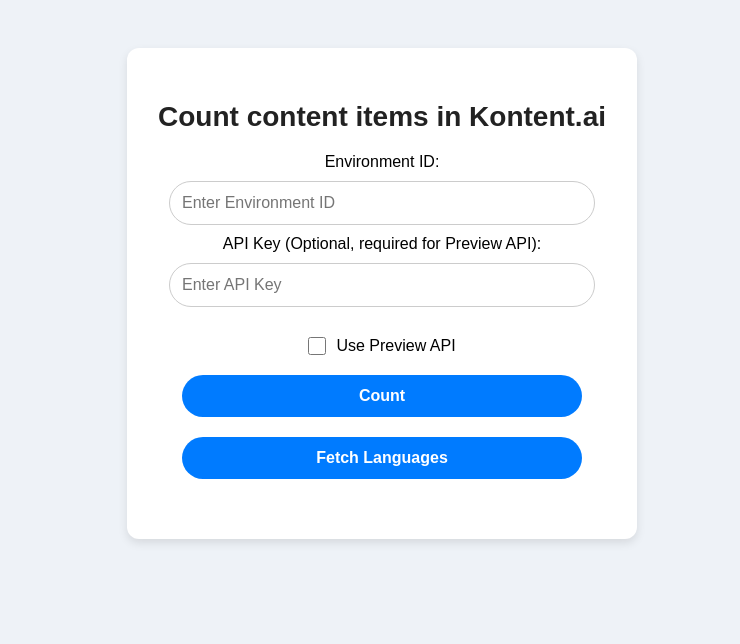
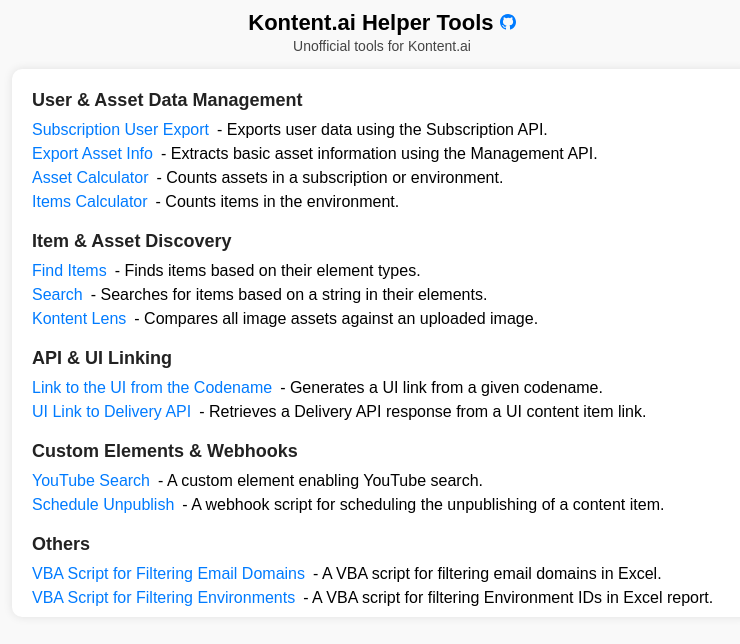
Before and after one commit to lukas-lacko/kontent.ai, a plain HTML site: page index.html in a window 1280 px wide. Shown: the whole page, without its empty margins (258-998 px from the left). Drawn offline with Linux system fonts and the light colour scheme.

Commit message:
Update index.html

```diff
--- a/index.html
+++ b/index.html
@@ -3,195 +3,143 @@
 <head>
     <meta charset="UTF-8">
     <meta name="viewport" content="width=device-width, initial-scale=1.0">
-    <title>Count content items in Kontent.ai</title>
+    <title>Kontent.ai Related Mini Apps</title>
     <style>
         body {
             font-family: Arial, sans-serif;
-            background-color: #eef2f7;
             text-align: center;
-            padding: 40px;
+            margin: 10px;
+            background-color: #f9f9f9;
+        }
+        h1 {
+            font-size: 22px; /* Reduced from default size */
+            margin: 0 0; /* Less top and bottom spacing */
+        }
+        .description {
+            color: #444;
+            font-size: 14px;
+            margin-bottom: 5px;
+            margin-top: 2px;
+            padding-bottom: 10px;
+        }
+        a {
+            text-decoration: none;
+            color: #007BFF;
+            font-weight: 500;
+        }
+        a:hover {
+            text-decoration: underline;
+            color: #0056b3;
         }
         .container {
+            max-width: 700px;
+            margin: 0 auto;
             background: white;
-            padding: 30px;
-            border-radius: 12px;
-            box-shadow: 0 4px 10px rgba(0, 0, 0, 0.1);
-            display: inline-block;
-            max-width: 450px;
-            width: 100%;
+            padding:  1px 20px 10px 20px;
+            border-radius: 10px;
+            box-shadow: 0 0 10px rgba(0, 0, 0, 0.1);
+            text-align: left;
         }
-        h2 {
+        .section {
+            margin-top: 20px;
+        }
+        .section-title {
+            font-weight: bold;
+            font-size: 18px;
+            margin-bottom: 10px;
             color: #222;
-            font-size: 28px;
-            margin-bottom: 20px;
         }
-        input, select, button {
-            width: 90%;
-            max-width: 400px;
-            padding: 12px;
-            margin: 10px 0;
-            border-radius: 25px;
-            border: 1px solid #ccc;
-            font-size: 16px;
-            outline: none;
-            transition: 0.3s;
+        .link-list {
+            display: flex;
+            flex-direction: column;
+            gap: 6px;
         }
-        input:focus, select:focus {
-            border-color: #007bff;
-            box-shadow: 0 0 8px rgba(0, 123, 255, 0.3);
-        }
-        button {
-            background-color: #007bff;
-            color: white;
-            border: none;
-            cursor: pointer;
-            font-weight: bold;
-        }
-        button:hover {
-            background-color: #0056b3;
-        }
-        .checkbox-container {
+        .link-item {
             display: flex;
             align-items: center;
-            justify-content: center;
-            gap: 10px;
-            margin-top: 10px;
-        }
-        input[type="checkbox"] {
-            width: 18px;
-            height: 18px;
-            cursor: pointer;
-        }
-        p {
-            font-size: 18px;
-            margin-top: 20px;
-            color: #333;
+            gap: 8px;
         }
     </style>
 </head>
 <body>
+    <h1>Kontent.ai Helper Tools
+        <a href="https://github.com/lukas-lacko/kontent.ai/" target="_blank" class="github-icon">
+            <svg height="16" width="16" viewBox="0 0 16 16" fill="currentColor" xmlns="http://www.w3.org/2000/svg">
+                <path d="M8 0C3.58 0 0 3.58 0 8c0 3.54 2.29 6.53 5.47 7.59.4.07.55-.17.55-.38 0-.19-.01-.82-.01-1.49-2.01.37-2.53-.49-2.69-.94-.09-.23-.48-.94-.82-1.13-.28-.15-.68-.52-.01-.53.63-.01 1.08.58 1.23.82.72 1.21 1.87.87 2.33.66.07-.52.28-.87.51-1.07-1.78-.2-3.64-.89-3.64-3.95 0-.87.31-1.59.82-2.15-.08-.2-.36-1.02.08-2.12 0 0 .67-.22 2.2.82a7.67 7.67 0 0 1 2-.27c.68.01 1.36.09 2 .27 1.52-1.04 2.2-.82 2.2-.82.44 1.1.16 1.92.08 2.12.51.56.82 1.28.82 2.15 0 3.07-1.87 3.75-3.65 3.95.29.25.54.73.54 1.48 0 1.07-.01 1.93-.01 2.19 0 .21.15.46.55.38C13.71 14.53 16 11.54 16 8c0-4.42-3.58-8-8-8z"/>
+            </svg>
+        </a>
+    </h1>
+    <p class="description">Unofficial tools for Kontent.ai</p>
+
     <div class="container">
-        <h2>Count content items in Kontent.ai</h2>
-        <label for="envId">Environment ID:</label>
-        <input type="text" id="envId" required placeholder="Enter Environment ID">
-
-        <label for="previewKey">API Key (Optional, required for Preview API):</label>
-        <input type="text" id="previewKey" placeholder="Enter API Key">
-
-        <div class="checkbox-container">
-            <input type="checkbox" id="previewMode">
-            <label for="previewMode">Use Preview API</label>
+        <div class="section">
+            <p class="section-title">User & Asset Data Management</p>
+            <div class="link-list">
+                <div class="link-item">
+                    <a href="./subscription_user_export" target="_blank">Subscription User Export</a> - Exports user data using the Subscription API.
+                </div>
+                <div class="link-item">
+                    <a href="./export_asset_info" target="_blank">Export Asset Info</a> - Extracts basic asset information using the Management API.
+                </div>
+                <div class="link-item">
+                    <a href="./asset_calculator/" target="_blank">Asset Calculator</a> - Counts assets in a subscription or environment.
+                </div>
+                <div class="link-item">
+                    <a href="./total_items/" target="_blank">Items Calculator</a> - Counts items in the environment.
+                </div>
+            </div>
         </div>
 
-        <button onclick="fetchTotalCount()">Count</button>
-        <button onclick="fetchLanguages()">Fetch Languages</button>
-        <select id="languageSelect" style="display: none;"></select>
-        <p id="result"></p>
+        <div class="section">
+            <p class="section-title">Item & Asset Discovery</p>
+            <div class="link-list">
+                <div class="link-item">
+                    <a href="./find_items_by_element_type" target="_blank">Find Items</a> - Finds items based on their element types.
+                </div>
+                <div class="link-item">
+                    <a href="./search/" target="_blank">Search</a> - Searches for items based on a string in their elements.
+                </div>
+                <div class="link-item">
+                    <a href="./image_asset_comparer/" target="_blank">Kontent Lens</a> - Compares all image assets against an uploaded image.
+                </div>
+            </div>
+        </div>
+
+        <div class="section">
+            <p class="section-title">API & UI Linking</p>
+            <div class="link-list">
+                <div class="link-item">
+                    <a href="./codename_to_ui" target="_blank">Link to the UI from the Codename</a> - Generates a UI link from a given codename.
+                </div>
+                <div class="link-item">
+                    <a href="./ui_link_to_dapi" target="_blank">UI Link to Delivery API</a> - Retrieves a Delivery API response from a UI content item link.
+                </div>
+            </div>
+        </div>
+
+        <div class="section">
+            <p class="section-title">Custom Elements & Webhooks</p>
+            <div class="link-list">
+                <div class="link-item">
+                    <a href="https://github.com/lukas-lacko/youtube-search-custom-el" target="_blank">YouTube Search</a> - A custom element enabling YouTube search.
+                </div>
+                <div class="link-item">
+                    <a href="https://github.com/lukas-lacko/kontent-ai-schedule-unpublish" target="_blank">Schedule Unpublish</a> - A webhook script for scheduling the unpublishing of a content item.
+                </div>
+            </div>
+        </div>
+
+        <div class="section">
+            <p class="section-title">Others</p>
+            <div class="link-list">
+                <div class="link-item">
+                    <a href="https://github.com/lukas-lacko/VBA-script---hide-rows-not-in-domain-list" target="_blank">VBA Script for Filtering Email Domains</a> - A VBA script for filtering email domains in Excel.
+                </div>
+                <div class="link-item">
+                    <a href="https://github.com/lukas-lacko/VBA-script---delete-rows-not-in-environment-list" target="_blank">VBA Script for Filtering Environments</a> - A VBA script for filtering Environment IDs in Excel report.
+                </div>
+            </div>
+        </div>
     </div>
-
-    <script>
-       async function fetchTotalCount() {
-    const envId = document.getElementById('envId').value.trim();
-    const previewKey = document.getElementById('previewKey').value.trim();
-    const previewMode = document.getElementById('previewMode').checked;
-    const languageSelect = document.getElementById('languageSelect');
-    const selectedLanguage = languageSelect.value;
-    const resultElement = document.getElementById('result');
-
-    if (!envId) {
-        resultElement.textContent = 'Environment ID is required';
-        return;
-    }
-    if (previewMode && !previewKey) {
-        resultElement.textContent = 'API Key is required for preview mode';
-        return;
-    }
-
-    let baseUrl = previewMode ? `https://preview-deliver.kontent.ai` : `https://deliver.kontent.ai`;
-    let headers = previewKey ? { 'Authorization': `Bearer ${previewKey}` } : {};
-
-    let languageCodes = selectedLanguage ? [selectedLanguage] : await fetchLanguages(true);
-    resultElement.innerHTML = "Fetching data...";
-
-    let results = [];
-    for (const language of languageCodes) {
-        let url = `${baseUrl}/${envId}/items?limit=1&includeTotalCount=true&system.language=${language}&language=${language}`;
-        try {
-            const response = await fetch(url, { headers });
-            let data;
-
-            try {
-                data = await response.json(); // Try to parse JSON
-            } catch {
-                throw new Error(`Error ${response.status}: Invalid JSON response from server`);
-            }
-
-            if (!response.ok) {
-                let errorMsg = `Error ${data.error_code || response.status}: ${data.message || response.statusText}`;
-                throw new Error(errorMsg);
-            }
-
-            results.push(`${language}: ${data.pagination.total_count}`);
-        } catch (error) {
-            results.push(`${language}: ${error.message}`);
-        }
-    }
-    resultElement.innerHTML = results.join('<br>');
-}
-
-
-
-
-async function fetchLanguages(justReturnList = false) {
-    const envId = document.getElementById('envId').value.trim();
-    const previewKey = document.getElementById('previewKey').value.trim();
-    const previewMode = document.getElementById('previewMode').checked;
-    const languageSelect = document.getElementById('languageSelect');
-
-    if (!envId) {
-        alert('Environment ID is required');
-        return [];
-    }
-
-    let baseUrl = previewMode ? `https://preview-deliver.kontent.ai` : `https://deliver.kontent.ai`;
-    let headers = previewKey ? { 'Authorization': `Bearer ${previewKey}` } : {};
-    let url = `${baseUrl}/${envId}/languages`;
-
-    try {
-        const response = await fetch(url, { headers });
-        let data;
-
-        try {
-            data = await response.json(); // Try to parse JSON
-        } catch {
-            throw new Error(`Error ${response.status}: Invalid JSON response from server`);
-        }
-
-        if (!response.ok) {
-            let errorMsg = `Error ${data.error_code || response.status}: ${data.message || response.statusText}`;
-            throw new Error(errorMsg);
-        }
-
-        let languageCodes = data.languages.map(lang => lang.system.codename);
-
-        if (justReturnList) return languageCodes;
-
-        // Populate dropdown
-        languageSelect.innerHTML = '<option value="">All Languages</option>';
-        languageCodes.forEach(lang => {
-            let option = document.createElement('option');
-            option.value = lang;
-            option.textContent = lang;
-            languageSelect.appendChild(option);
-        });
-        languageSelect.style.display = 'inline-block';
-        return languageCodes;
-    } catch (error) {
-        alert(`Failed to fetch languages: ${error.message}`);
-        return [];
-    }
-}
-
-    </script>
 </body>
 </html>
```
